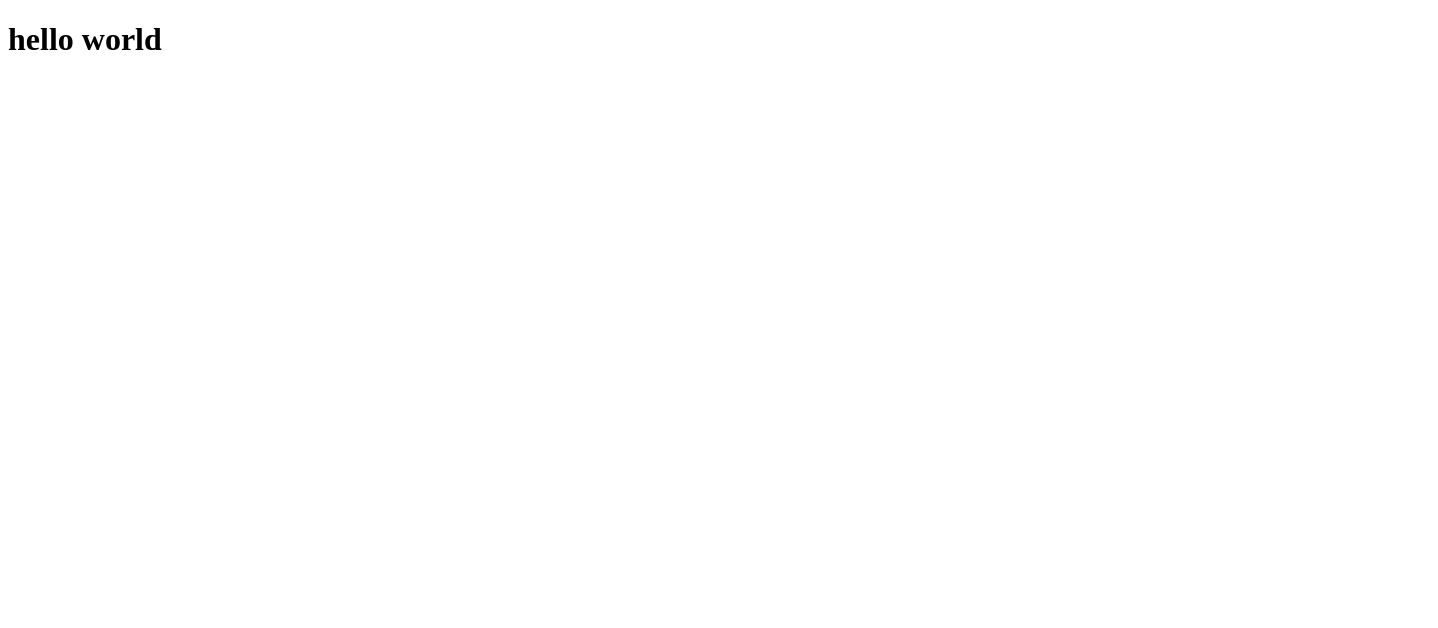
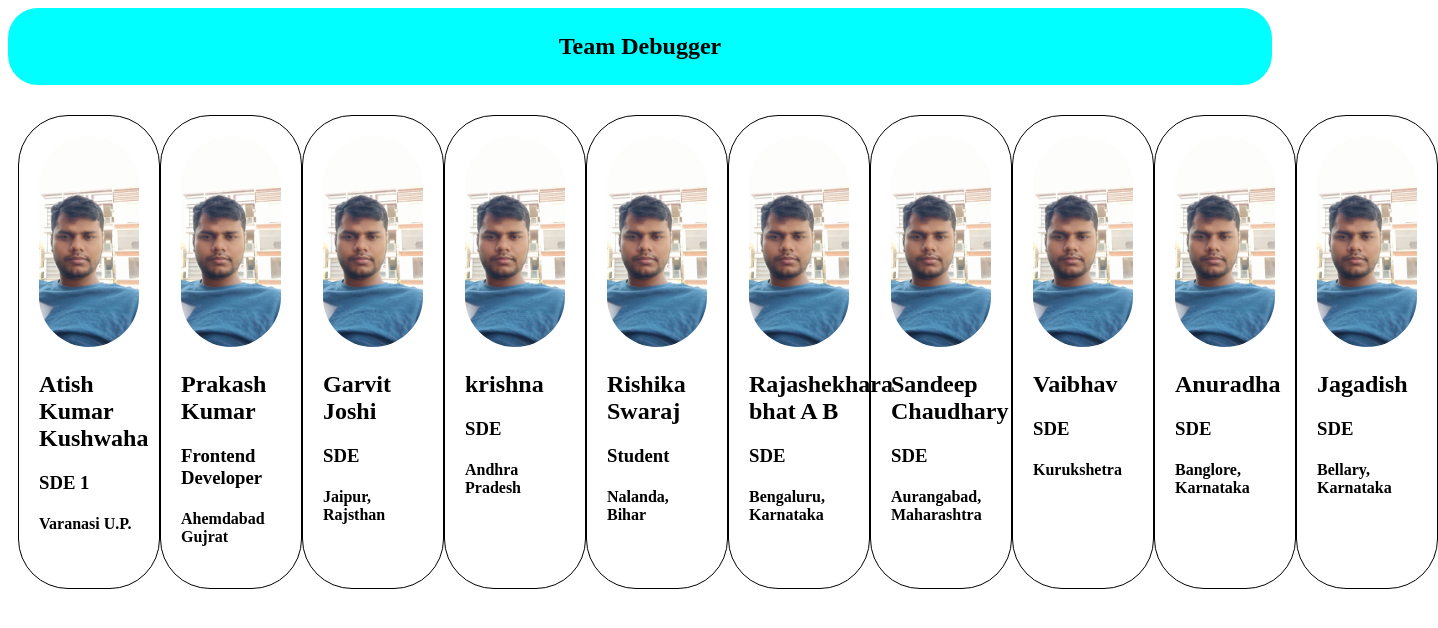
Before and after one commit to atishbhu/Namaste-React-bootcam001, a React (Vite) app in the folder sessiono2/: page / in a window 1280 px wide. Shown: the top 628 px of the page, 1438 px wide, since content can reach past the window. Built offline with nearby package versions, Linux system fonts and the light colour scheme.

Commit message:
assignment 4

```diff
--- a/sessiono2/src/App.js
+++ b/sessiono2/src/App.js
@@ -1,7 +1,7 @@
 import React from 'react';
 import ReactDOM from 'react-dom/client';
+import AppLayout from './Component/AppLayoutComponent';
 
-const h1 = React.createElement('h1', {}, 'hello world');
 const root = ReactDOM.createRoot(document.getElementById('root'));
 
-root.render(h1);
+root.render(<AppLayout />);
--- /dev/null
+++ b/sessiono2/src/Component/AppLayoutComponent.js
@@ -0,0 +1,13 @@
+import CardComponent from "./CardComponent"
+import HeaderComponent from "./HeaderComponent"
+
+const AppLayout = () => {
+    return (
+        <>
+            <HeaderComponent />
+            <CardComponent />
+        </>
+    )
+}
+
+export default AppLayout;
--- /dev/null
+++ b/sessiono2/src/Component/Card.style.css
@@ -0,0 +1,16 @@
+.card-body {
+    width: 100px;
+    border: 1px solid black;
+    padding: 20px;
+    border-radius: 50px;
+    margin-top: 20px;
+}
+
+.card-body>img {
+    border-radius: 80px;
+}
+
+.card-container {
+    display:flex;
+    margin: 10px;
+}
--- /dev/null
+++ b/sessiono2/src/Component/CardBodyComponent.js
@@ -0,0 +1,15 @@
+import "./Card.style.css";
+
+const CardBodyComponent = ({ data }) => {
+    const { img, name, designation, adress } = data;
+    return (
+        <div className="card-body">
+            <img src={img} alt="profile picture" width="100px" />
+            <h2>{name}</h2>
+            <h3>{designation}</h3>
+            <h4>{adress}</h4>
+        </div>
+    )
+}
+
+export default CardBodyComponent;
--- /dev/null
+++ b/sessiono2/src/Component/CardComponent.js
@@ -0,0 +1,91 @@
+import CardBodyComponent from "./CardBodyComponent"
+import "./Card.style.css";
+import atish from "./atish.jpg"
+
+const datas = [
+    {
+        img: atish,
+        name: 'Atish Kumar Kushwaha',
+        adress: 'Varanasi U.P.',
+        designation: 'SDE 1',
+        Company: 'Zopsmart'
+    },
+    {
+        img: atish,
+        name: 'Prakash Kumar',
+        adress: 'Ahemdabad Gujrat',
+        designation: 'Frontend Developer',
+        Company: 'Ftx infotech'
+    },
+    {
+        img: atish,
+        name: 'Garvit Joshi',
+        adress: 'Jaipur, Rajsthan',
+        designation: 'SDE',
+        Company: 'Adobe'
+    },
+    {
+        img: atish,
+        name: 'krishna',
+        adress: 'Andhra Pradesh',
+        designation: 'SDE',
+        Company: 'Rewaa'
+    },
+    {
+        img: atish,
+        name: 'Rishika Swaraj',
+        adress: 'Nalanda, Bihar',
+        designation: 'Student',
+        Company: 'KIIT'
+    },
+    {
+        img: atish,
+        name: 'Rajashekhara bhat A B',
+        adress: 'Bengaluru, Karnataka',
+        designation: 'SDE',
+        Company: 'Workllama software pvt ltd'
+    },
+    {
+        img: atish,
+        name: 'Sandeep Chaudhary',
+        adress: 'Aurangabad, Maharashtra',
+        designation: 'SDE',
+        Company: 'accenture'
+    },
+    {
+        img: atish,
+        name: 'Vaibhav',
+        adress: 'Kurukshetra',
+        designation: 'SDE',
+        Company: 'Newgen software '
+    },
+    {
+        img: atish,
+        name: 'Anuradha',
+        adress: 'Banglore, Karnataka',
+        designation: 'SDE',
+        Company: 'Gainsight'
+    },
+    {
+        img: atish,
+        name: 'Jagadish',
+        adress: 'Bellary, Karnataka',
+        designation: 'SDE',
+        Company: 'Deloitte'
+    },
+
+]
+
+const CardComponent = () => {
+    return (
+        <div className="card-container">
+            {
+                datas.map((data) => {
+                    return (<CardBodyComponent data={data} />)
+                })
+            }
+        </div>
+    )
+}
+
+export default CardComponent;
--- /dev/null
+++ b/sessiono2/src/Component/HeaderComponent.js
@@ -0,0 +1,12 @@
+import React from "react";
+import "./HeaderComponent.style.css"
+
+const HeaderComponent = () => {
+
+    return (
+        <div className="header-container">
+            <h2>Team Debugger</h2>
+        </div>
+    )
+}
+export default HeaderComponent;
--- /dev/null
+++ b/sessiono2/src/Component/HeaderComponent.style.css
@@ -0,0 +1,7 @@
+.header-container {
+    display: flex;
+    background-color: aqua;
+    border-radius: 30px;
+    justify-content: center;
+    padding: 5px;
+}
```
Also changed, not shown: sessiono2/src/Component/atish.jpg (added).
